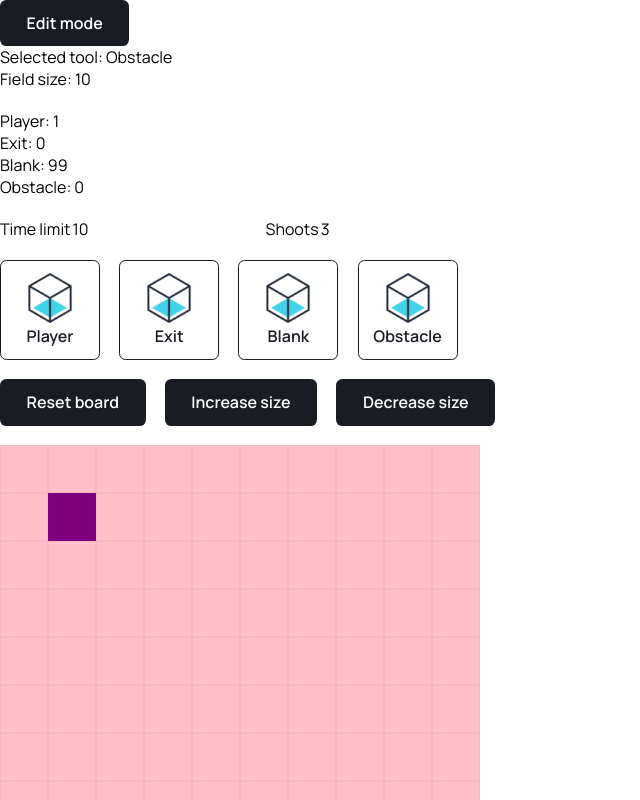
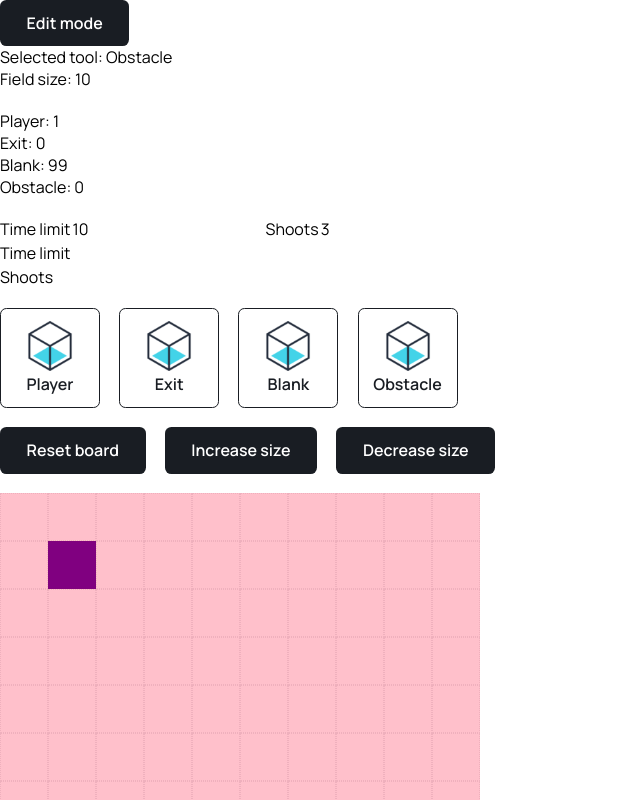
Before and after one commit to xfontr/getting-out, a React (Create React App) app: page / in a window 1280 px wide. Shown: the top 800 px of the page, without its empty margins (0-640 px from the left). Built offline with nearby package versions, Linux system fonts and the light colour scheme.

Commit message:
Form component skeleton and basic functionality

```diff
--- a/src/components/FieldEditor/FieldEditor.tsx
+++ b/src/components/FieldEditor/FieldEditor.tsx
@@ -9,6 +9,8 @@ import UserBoard from "../../types/UserBoard";
 import initialToCaps from "../../utils/initialToCaps/initialToCaps";
 import Button from "../Button/Button";
 import FieldEditorStyled from "./FieldEditor.styled";
+import Form from "../Form/Form";
+import editFieldForm from "../../schemas/editField.form";
 
 const valuesInitialState = {
   shoots: 3,
@@ -65,7 +67,7 @@ const FieldEditor = (props: FieldProps): JSX.Element => {
         ))}
       </ul>
 
-      <form>
+      <Form schema={editFieldForm}>
         <label htmlFor="timeLeft">Time limit</label>
         <input
           type="number"
@@ -80,7 +82,7 @@ const FieldEditor = (props: FieldProps): JSX.Element => {
           onChange={handleChange}
           value={shoots}
         />
-      </form>
+      </Form>
 
       <EditTools
         cells={cells}
--- /dev/null
+++ b/src/components/Form/Form.tsx
@@ -0,0 +1,21 @@
+import { FormHTMLAttributes, ReactNode } from "react";
+import InputData from "../../types/InputData";
+
+interface FormProps extends FormHTMLAttributes<HTMLFormElement> {
+  schema: InputData[];
+  children: ReactNode;
+}
+
+const Form = ({ schema, children, ...rest }: FormProps) => (
+  <form {...rest}>
+    {children}
+    {schema.map((input) => (
+      <div className="form__container">
+        <label htmlFor={input.name}>{input.label}</label>
+        <input type={input.type} id={input.name} />
+      </div>
+    ))}
+  </form>
+);
+
+export default Form;
```
